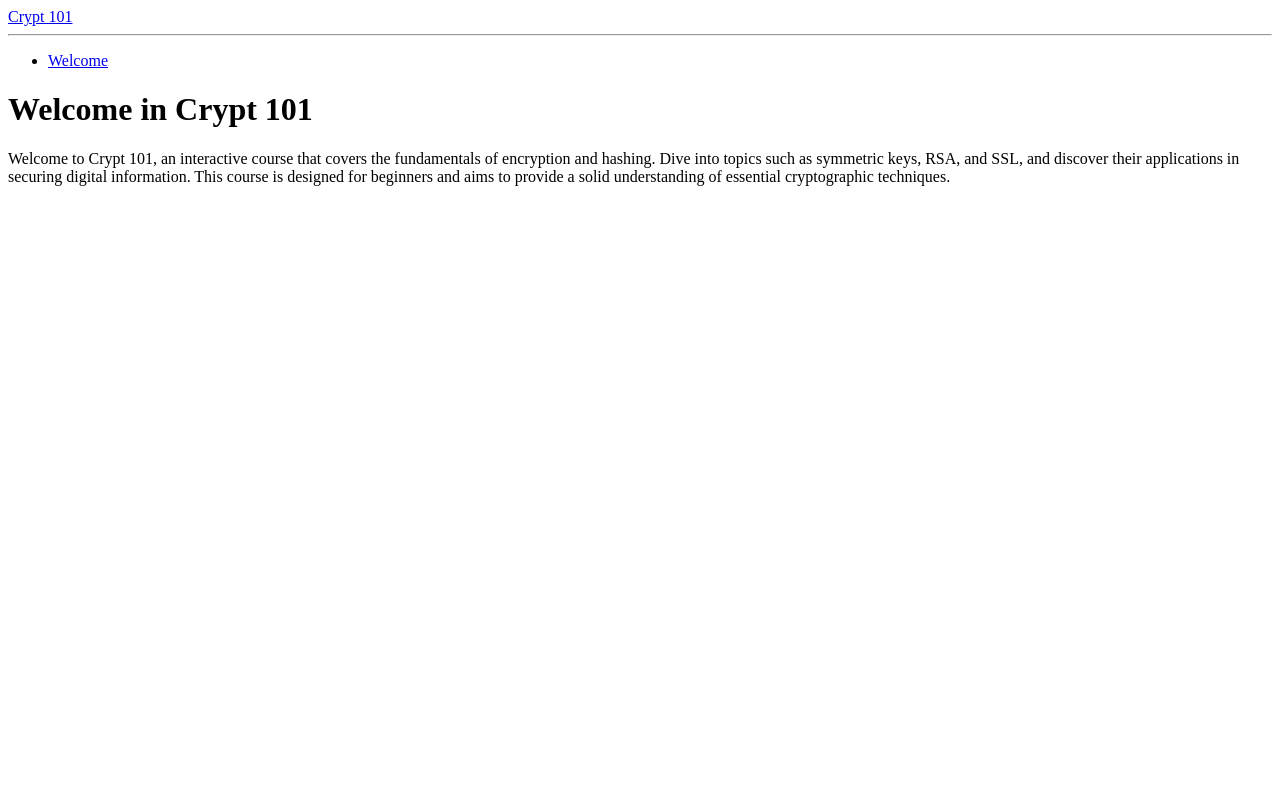
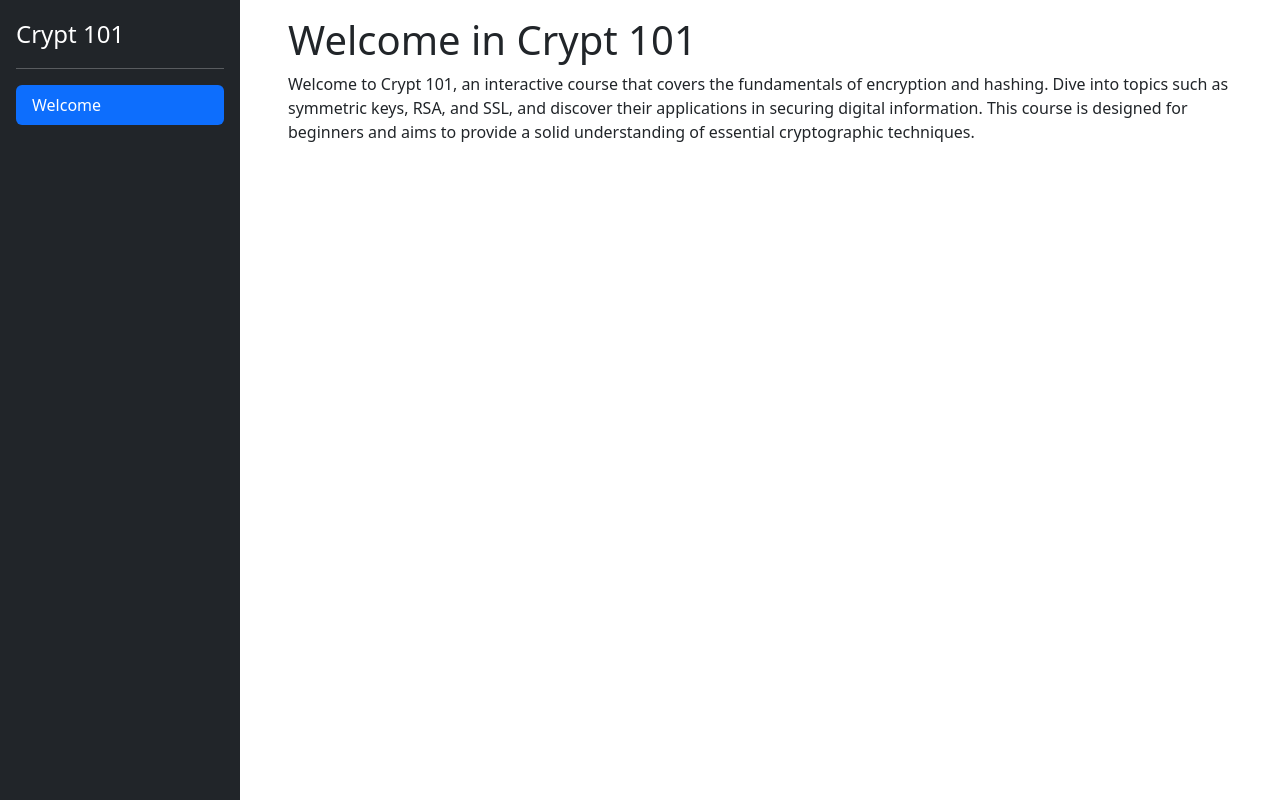
Before and after one commit to jamro/crypt101, a website: page docs/index.html in a window 1280 px wide. Drawn offline with Linux system fonts and the light colour scheme; the site is published under a folder, as on GitHub Pages, so addresses that start at the root find nothing.

Commit message:
fix paths of github pages

```diff
--- a/docs/index.html
+++ b/docs/index.html
@@ -9,7 +9,7 @@
     <meta name="generator" content="Hugo 0.122.0">
     <title>Crypt101</title>
 
-    <link href="/css/bootstrap.min.css" rel="stylesheet" integrity="sha384-QWTKZyjpPEjISv5WaRU9OFeRpok6YctnYmDr5pNlyT2bRjXh0JMhjY6hW+ALEwIH" crossorigin="anonymous">
+    <link href="./css/bootstrap.min.css" rel="stylesheet" integrity="sha384-QWTKZyjpPEjISv5WaRU9OFeRpok6YctnYmDr5pNlyT2bRjXh0JMhjY6hW+ALEwIH" crossorigin="anonymous">
 
     <style>
       html, body, main {
@@ -20,13 +20,13 @@
   <body>
     <main class="d-flex flex-nowrap">
       <div class="d-flex flex-column flex-shrink-0 p-3 text-bg-dark" style="min-width: 15em;">
-        <a href="/" class="d-flex align-items-center mb-3 mb-md-0 me-md-auto text-white text-decoration-none">
+        <a href="./index.html" class="d-flex align-items-center mb-3 mb-md-0 me-md-auto text-white text-decoration-none">
           <span class="fs-4">Crypt 101</span>
         </a>
         <hr>
         <ul class="nav nav-pills flex-column mb-auto">
           <li class="nav-item">
-            <a href="/index.html" class="nav-link active" aria-current="page">
+            <a href="./index.html" class="nav-link active" aria-current="page">
               Welcome
             </a>
           </li>
@@ -42,7 +42,6 @@
         </p>
       </div>
     </main>
-    <script src="/js/bootstrap.bundle.min.js" integrity="sha384-YvpcrYf0tY3lHB60NNkmXc5s9fDVZLESaAA55NDzOxhy9GkcIdslK1eN7N6jIeHz" crossorigin="anonymous"></script>
-    <script src="sidebars.js"></script>
+    <script src="./js/bootstrap.bundle.min.js" integrity="sha384-YvpcrYf0tY3lHB60NNkmXc5s9fDVZLESaAA55NDzOxhy9GkcIdslK1eN7N6jIeHz" crossorigin="anonymous"></script>
   </body>
 </html>
```
